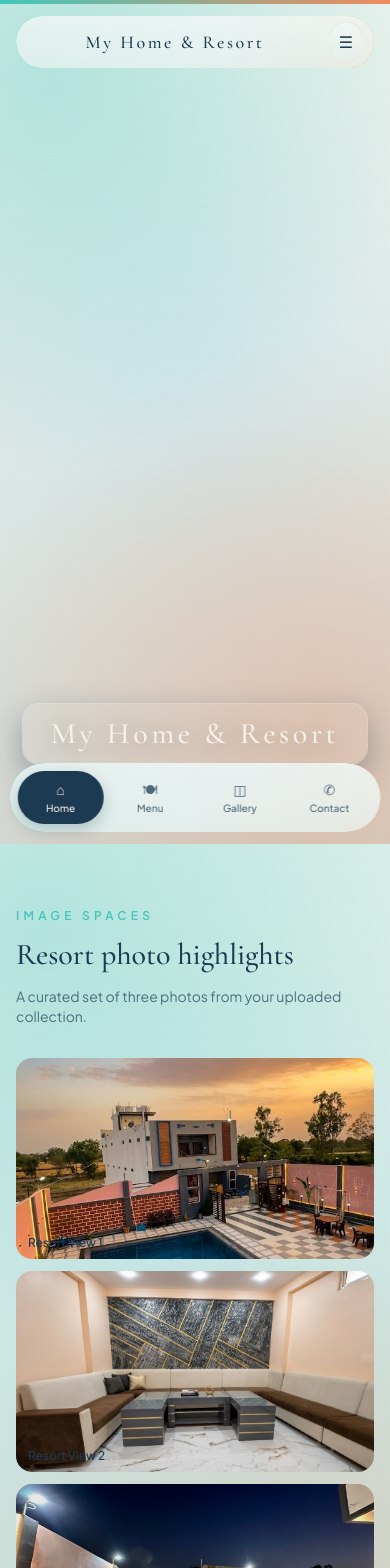
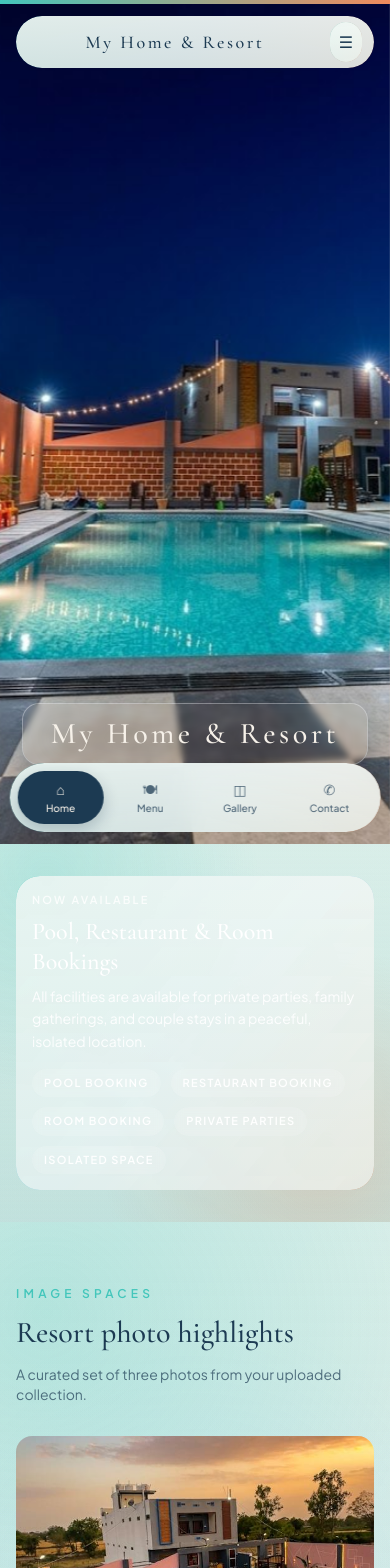
Before and after one commit to istgsatya/samarthkapool, a React (Vite) app: page / in a window 390 px wide. Shown: the top 1568 px of the page. Built offline with nearby package versions, Linux system fonts and the light colour scheme.

Commit message:
enhnaced video laoding

```diff
--- a/src/App.jsx
+++ b/src/App.jsx
@@ -6,6 +6,7 @@ import SafeVideo from './components/SafeVideo'
 import useResortGsap from './hooks/useResortGsap'
 import useIntersectionVideoPlayback from './hooks/useIntersectionVideoPlayback'
 import {
+  bookingAvailabilityBanner,
   galleryFeatureCards,
   heroBackgroundImage,
   imageShowcaseSlots,
@@ -137,9 +138,11 @@ const App = () => {
 
       <main className="relative snap-y snap-proximity overflow-x-clip">
         <section id="hero" className="gsap-hero ambient-band relative min-h-[100svh] snap-start pt-20 sm:pt-24">
-          <SafeVideo
-            className="hero-layer-back ambient-photo gpu-layer absolute inset-0 h-full w-full object-cover"
-            poster={heroBackgroundImage}
+          {/* Use the landing image from data as a static hero background */}
+          <img
+            src={heroBackgroundImage}
+            alt="Landing hero"
+            className="hero-layer-back ambient-photo gpu-layer absolute inset-0 h-full w-full object-cover object-center"
           />
 
           <div className="pointer-events-none absolute inset-x-0 bottom-20 z-10 px-4 sm:bottom-10">
@@ -152,6 +155,33 @@ const App = () => {
 
 
         </section>
+
+        <motion.section className="ambient-band snap-start px-4 py-8 sm:px-5 sm:py-10" {...sectionEnter}>
+          <div className="mx-auto max-w-6xl">
+            <div className="ambient-frame ambient-border-glow rounded-3xl bg-gradient-to-r from-ocean/90 via-ocean/80 to-turquoise/75 p-4 text-white shadow-[0_14px_34px_rgba(10,37,64,0.25)] ring-1 ring-white/25 sm:p-6">
+              <p className="text-[11px] font-semibold uppercase tracking-[0.2em] text-white/80">
+                {bookingAvailabilityBanner.eyebrow}
+              </p>
+              <h2 className="mt-2 font-display text-2xl leading-tight text-white sm:text-3xl">
+                {bookingAvailabilityBanner.title}
+              </h2>
+              <p className="mt-2 max-w-3xl text-sm leading-relaxed text-white/90 sm:text-base">
+                {bookingAvailabilityBanner.subtitle}
+              </p>
+
+              <div className="mt-4 flex flex-wrap gap-2.5">
+                {bookingAvailabilityBanner.tags.map((tag) => (
+                  <span
+                    key={tag}
+                    className="rounded-full border border-white/35 bg-white/15 px-3 py-1.5 text-[11px] font-semibold uppercase tracking-[0.12em] text-white/95 backdrop-blur-sm sm:text-xs"
+                  >
+                    {tag}
+                  </span>
+                ))}
+              </div>
+            </div>
+          </div>
+        </motion.section>
 
         <motion.section className="ambient-band snap-start px-4 py-16 sm:px-5 sm:py-20" {...sectionEnter}>
           <div className="mx-auto max-w-6xl">
@@ -330,7 +360,7 @@ const App = () => {
             <SectionHeading
               eyebrow="Book Now"
               title="Plan your stay in one quick call"
-              subtitle="Aron Road, Barbat Puta Petrol Pump ke paas, Raghogarh"
+              subtitle="Aron Road, Barbat Pura Petrol Pump ke paas, Raghogarh"
               splitTitle
             />
 
--- a/src/data/resortData.js
+++ b/src/data/resortData.js
@@ -90,6 +90,14 @@ export const galleryImages = [
 
 export const heroBackgroundImage = heroFrontImage
 
+export const bookingAvailabilityBanner = {
+  eyebrow: 'Now Available',
+  title: 'Pool, Restaurant & Room Bookings',
+  subtitle:
+    'All facilities are available for private parties, family gatherings, and couple stays in a peaceful, isolated location.',
+  tags: ['Pool Booking', 'Restaurant Booking', 'Room Booking', 'Private Parties', 'Isolated Space'],
+}
+
 export const imageShowcaseSlots = [
   {
     title: 'Resort View 1',
```
Also changed, not shown: 1 other file (tests, documents, lock files or other folders).
